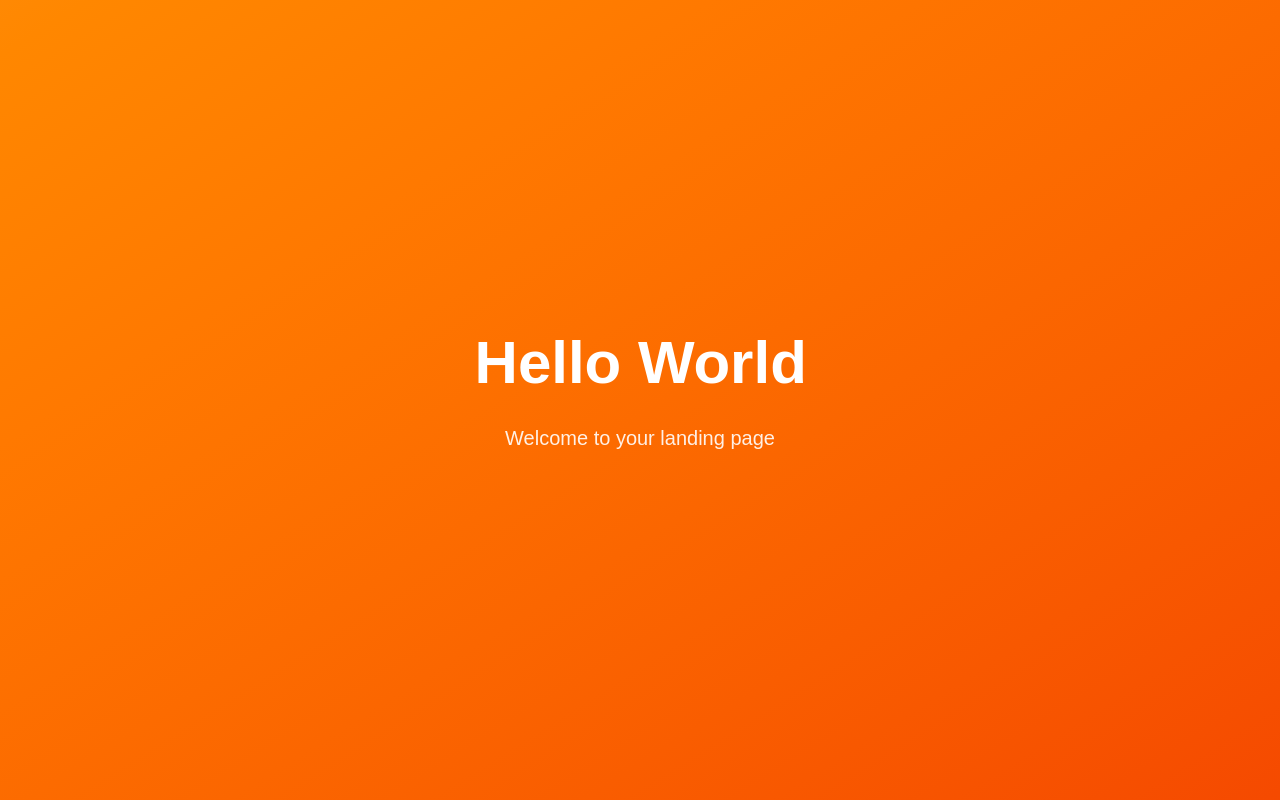
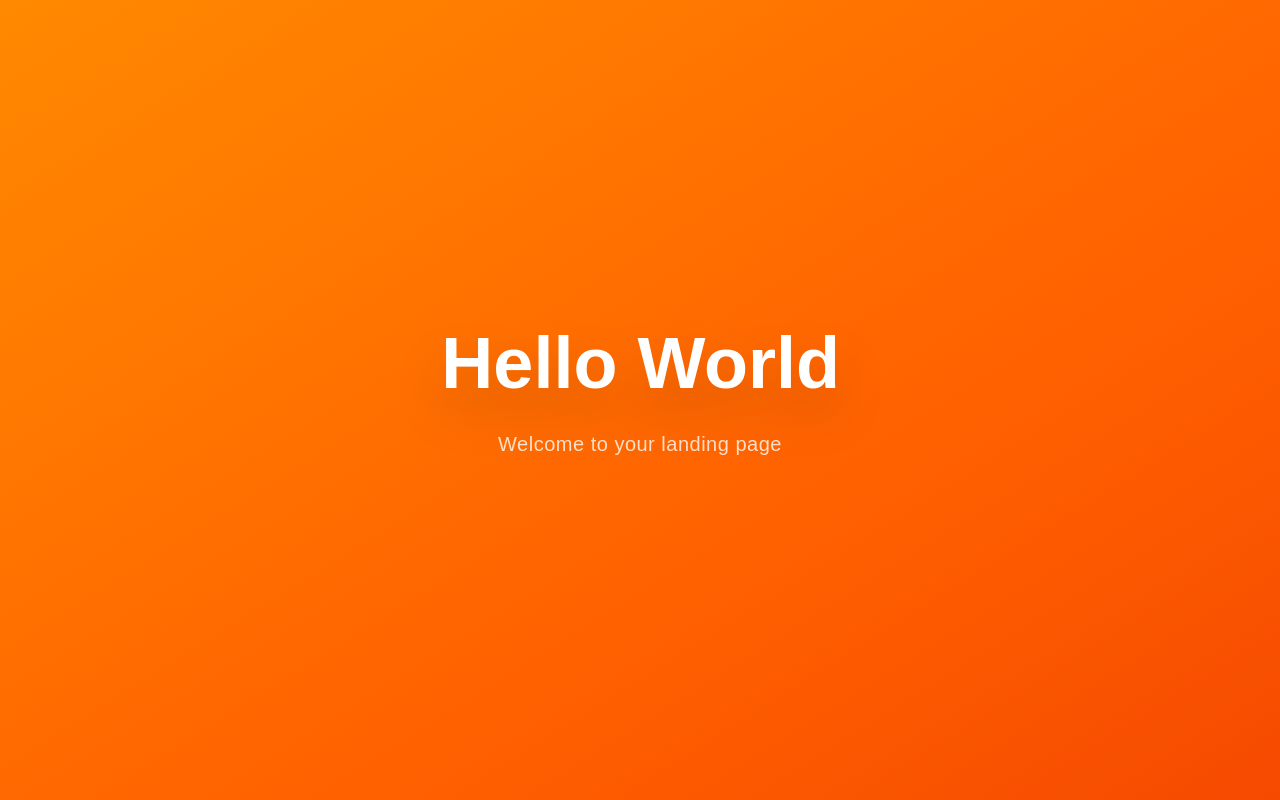
Before and after one commit to ns-test-org/hello-world-landing-site, a Next.js app in the folder packages/hello-world-landing-site/: page / in a window 1280 px wide. Built offline with nearby package versions, Linux system fonts and the light colour scheme.

Commit message:
AI chat session: Updated code and files

```diff
--- a/packages/hello-world-landing-site/src/app/page.tsx
+++ b/packages/hello-world-landing-site/src/app/page.tsx
@@ -1,11 +1,11 @@
 export default function Landing() {
   return (
-    <div className="flex items-center justify-center min-h-screen bg-gradient-to-br from-orange-400 to-orange-600">
+    <div className="flex items-center justify-center min-h-screen bg-gradient-to-br from-orange-400 via-orange-500 to-orange-600">
       <div className="text-center">
-        <h1 className="text-6xl font-bold text-white mb-4 animate-float">
+        <h1 className="text-7xl font-bold text-white mb-4 animate-float drop-shadow-2xl">
           Hello World
         </h1>
-        <p className="text-xl text-white/90">
+        <p className="text-xl text-white/80 tracking-wide">
           Welcome to your landing page
         </p>
       </div>
--- a/packages/hello-world-landing-site/tailwind.config.js
+++ b/packages/hello-world-landing-site/tailwind.config.js
@@ -6,14 +6,12 @@ module.exports = {
   theme: {
     extend: {
       animation: {
-        'float': 'float 4s ease-in-out infinite',
+        'float': 'float 6s ease-in-out infinite',
       },
       keyframes: {
         float: {
-          '0%, 100%': { transform: 'translateY(0px) translateX(0px)' },
-          '25%': { transform: 'translateY(-20px) translateX(10px)' },
-          '50%': { transform: 'translateY(-10px) translateX(-10px)' },
-          '75%': { transform: 'translateY(-25px) translateX(5px)' },
+          '0%, 100%': { transform: 'translateY(0px)' },
+          '50%': { transform: 'translateY(-10px)' },
         },
       },
     },
```
